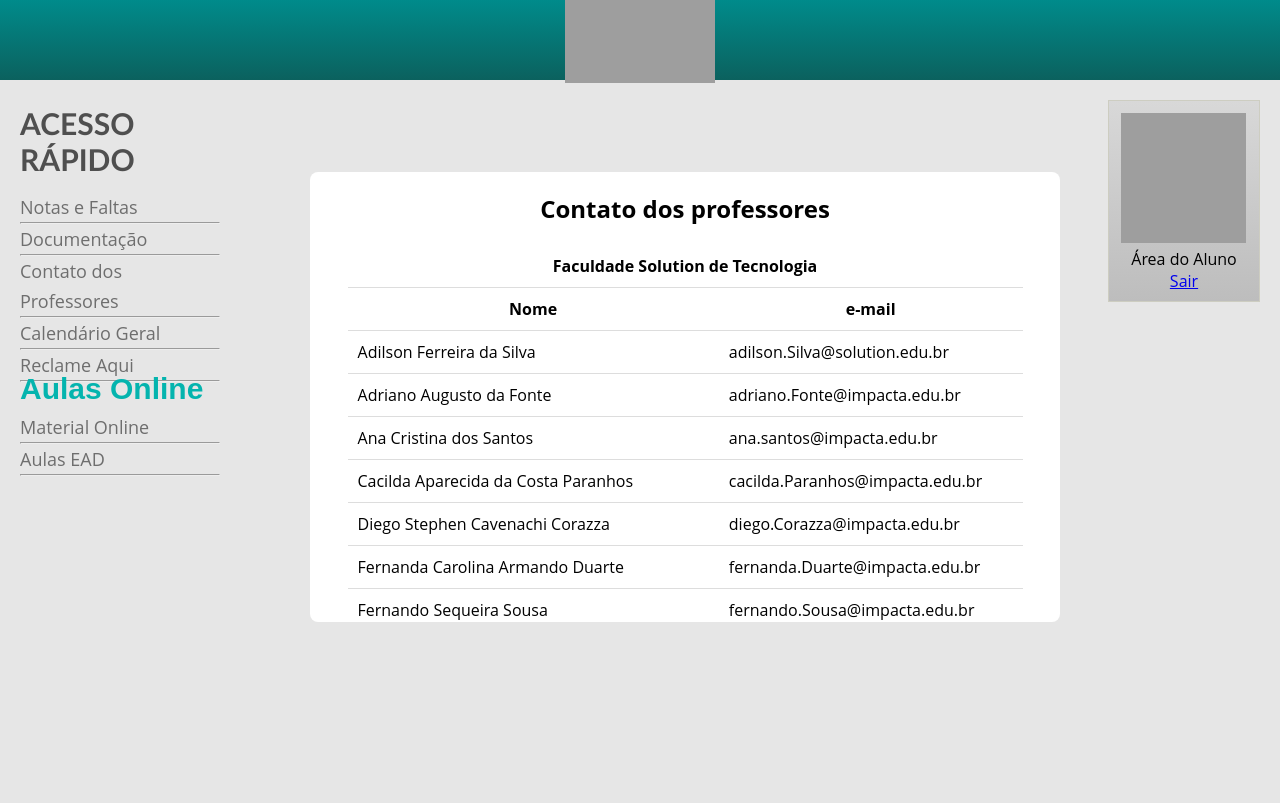
After one commit to dressalima/LMSProjeto, a Django app: page /contato/ in a window 1280 px wide. The commit adds this page. Shown: the top 803 px of the page. Run offline with Django 3.2, Linux system fonts and the light colour scheme; grey boxes are pictures that could not be loaded.

Commit message:
Adicionando

```diff
--- a/site/projectLms/Aluno/templates/PortalHome.html
+++ b/site/projectLms/Aluno/templates/PortalHome.html
@@ -24,9 +24,9 @@
 
     <div class="login">
         <img src="usuario.jpg" />
-        <div class="botao1">Área do Professor</div>
+        <div class="botao1">Área do Aluno</div>
         <div class="sair">
-        <a href="">Sair</a>
+        <a href="/login">Sair</a>
         </div>
 
     </div>
@@ -56,7 +56,7 @@
                 <li><a href="#nb">Financeiro</a></li>
                 <hr style="margin: 0px;">
 
-                <li><a href="#nc">Contato dos Professores</a></li>
+                <li><a href="/contato">Contato dos Professores</a></li>
                 <hr style="margin: 0px;">
 
                 <li><a href="#nd">Matrícula</a></li>
--- /dev/null
+++ b/site/projectLms/Aluno/templates/contato.html
@@ -0,0 +1,151 @@
+<!DOCTYPE html>
+<html>
+<head>
+    <meta charset="utf-8" />
+    <title>Bem Vindo!</title>
+        <link rel="shortcut icon" href="icone.png" />
+
+    <link rel="stylesheet" type="text/css" href="css/PortalHome.css" />
+    <link rel="stylesheet" type="text/css" href="css/contato.css" />
+</head>
+
+<body style="margin: 0px">
+
+    <header>
+    <!--CABECALHO-->
+    <div class="cabecalho">
+
+        <div class="logo-faculdade">
+            <a href="/PortalHome">
+                <img src="logo.png" alt="Faculdade Solution" title="Faculdade Solution">
+            </a>
+        </div>
+
+    </div>
+
+    <div class="login">
+        <img src="usuario.jpg" />
+        <div class="botao1">Área do Aluno</div>
+        <div class="sair">
+        <a href="/login">Sair</a>
+        </div>
+
+    </div>
+
+
+    <!--FIM CABECALHO-->
+    </header>
+
+    <!--SECTION-->
+    <section class="articles">
+
+            <div class="esquerdo">
+                <h1 class="aga1" style="margin-left: 20px";>Acesso <br> Rápido</h1>
+
+                <ul class="navbar">
+
+                    <li><a href="/notas">Notas e Faltas</a></li>
+                    <hr style="margin: 0px;">
+
+                    <li><a href="#nb">Documentação</a></li>
+                    <hr style="margin: 0px;">
+
+                    <li><a href="/contato">Contato dos Professores</a></li>
+                    <hr style="margin: 0px;">
+
+                    <li><a href="#nd">Calendário Geral</a></li>
+                    <hr style="margin: 0px;">
+
+                    <li><a href="/sugestao">Reclame Aqui</a></li>
+                    <hr style="margin: 0px;">
+
+                </ul>
+
+            <h1 class="smart" style="margin-left: 20px";>Aulas Online</h1>
+
+            <ul class="smartclass">
+
+                <li><a href="#na">Material Online</a></li>
+                <hr style="margin: 0px;">
+
+                <li><a href="#na">Aulas EAD</a></li>
+                <hr style="margin: 0px;">
+
+
+            </ul>
+
+
+        </div>
+
+
+    <!-- MURAL DE RECADOS - INÍCIO -->
+    <div class="notas_e_faltas">
+
+            <table style="width:90%;">
+                <h1 style="text-align: center;">Contato dos professores</h1>
+                    <tr>
+                        <th colspan="4">Faculdade Solution de Tecnologia</th>
+                    </tr>
+                      <th>Nome</th>
+                      <th>e-mail</th>
+                    </tr>
+                    <tr>
+                      <td>Adilson Ferreira da Silva	</td>
+                      <td>adilson.Silva@solution.edu.br</td>
+                    </tr>
+                    <tr>
+                      <td>Adriano Augusto da Fonte</td>
+                      <td>adriano.Fonte@impacta.edu.br</td>
+                    </tr>
+                    <tr>
+                        <td>Ana Cristina dos Santos	</td>
+                        <td>ana.santos@impacta.edu.br</td>
+                    </tr>
+                      <tr>
+                        <td>Cacilda Aparecida da Costa Paranhos</td>
+                        <td>cacilda.Paranhos@impacta.edu.br	</td>
+                    </tr>
+                    <tr>
+                        <td>Diego Stephen Cavenachi Corazza</td>
+                        <td>diego.Corazza@impacta.edu.br</td>
+                    </tr>
+                    <tr>
+                        <td>Fernanda Carolina Armando Duarte</td>
+                        <td>fernanda.Duarte@impacta.edu.br</td>
+                    </tr>
+                    <tr>
+                        <td>Fernando Sequeira Sousa</td>
+                        <td>fernando.Sousa@impacta.edu.br</td>
+                    </tr>
+                    <tr>
+                        <td>George Amandio Bernardo da Silva Rodrigues</td>
+                        <td>george.rodrigues@impacta.edu.br</td>
+                    </tr>
+                    <tr>
+                        <td>Gilberto Alves Pereira</td>
+                        <td>gilberto.pereira@impacta.edu.br</td>
+                    </tr>
+                    <tr>
+                        <td>Gilson Simoes Gonçalves</td>
+                        <td>gilson.goncalves@impacta.edu.br</td>
+                    </tr>
+                    <tr>
+                        <td>Guilherme Garcez Lohmann</td>
+                        <td>guilherme.lohmann@impacta.edu.br	</td>
+                    </tr>
+                  </table>
+
+    </div>
+
+
+
+    <!-- MURAL DE RECADOS - FIM -->
+
+
+
+
+
+    </section>
+
+</body>
+</html>
--- a/site/projectLms/Aluno/views.py
+++ b/site/projectLms/Aluno/views.py
@@ -6,3 +6,9 @@
 
 def PortalHome(request):
 	return render(request,'PortalHome.html')
+
+def contato(request):
+	return render(request,'contato.html')
+
+def sugestao(request):
+	return render(request,'sugestao.html')
--- a/site/projectLms/Professor/templates/portalProfessor.html
+++ b/site/projectLms/Professor/templates/portalProfessor.html
@@ -26,7 +26,7 @@
         <img src="usuario.jpg" />
         <div class="botao1">Área do Professor</div>
         <div class="sair">
-        <a href="">Sair</a>
+        <a href="/login">Sair</a>
         </div>
 
     </div>
--- a/site/projectLms/projectLms/urls.py
+++ b/site/projectLms/projectLms/urls.py
@@ -30,6 +30,8 @@
 	path('notas/', notas),
 	path('PortalHome/', PortalHome),
 	path('portalProfessor/',portalProfessor),
+	path('contato/',contato),
+	path('sugestao/',sugestao),
 
 
 ]
```
Also changed, not shown: site/projectLms/Aluno/templates/contato.css (added, +28 -0 lines), site/projectLms/Aluno/templates/sugestao.css (added, +59 -0 lines), site/projectLms/Aluno/templates/sugestao.html (added, +116 -0 lines), site/projectLms/Aluno/templates/calendario.jpg (added), site/projectLms/Aluno/templates/icone.png (added).
